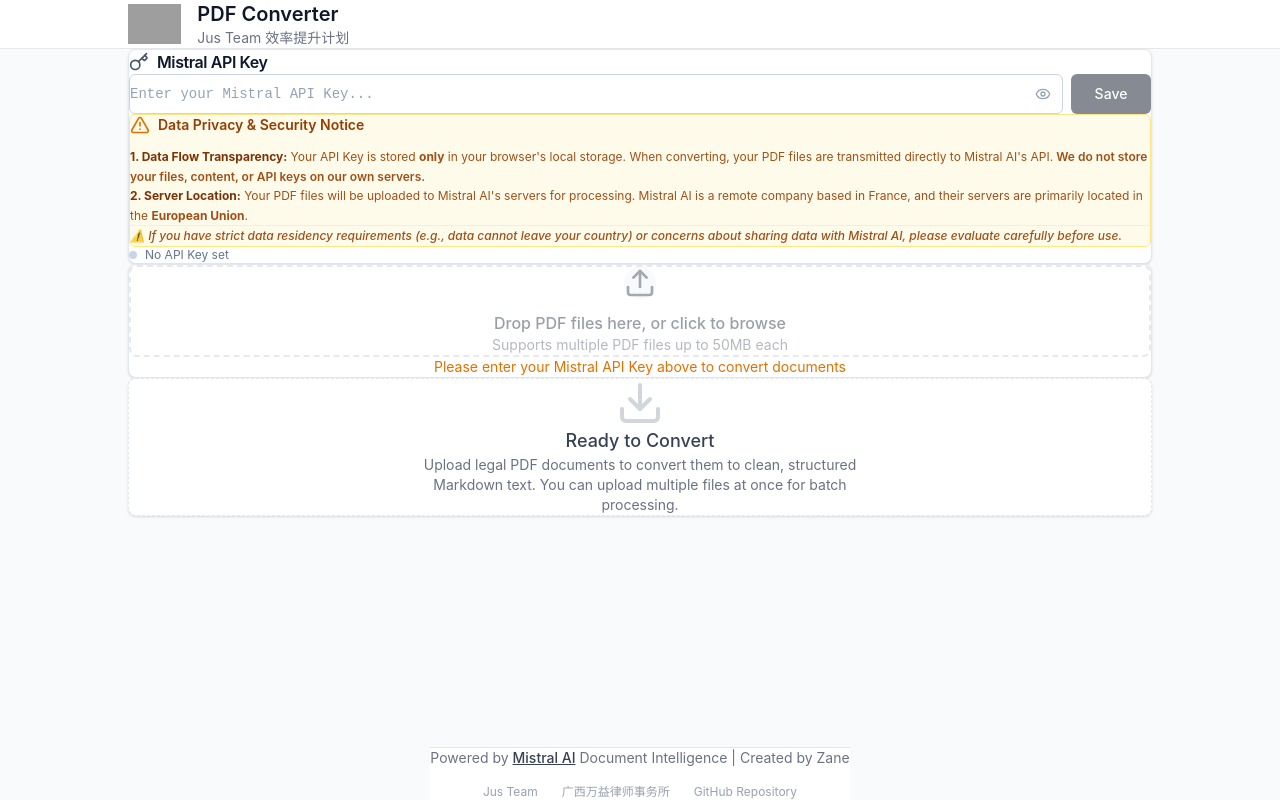
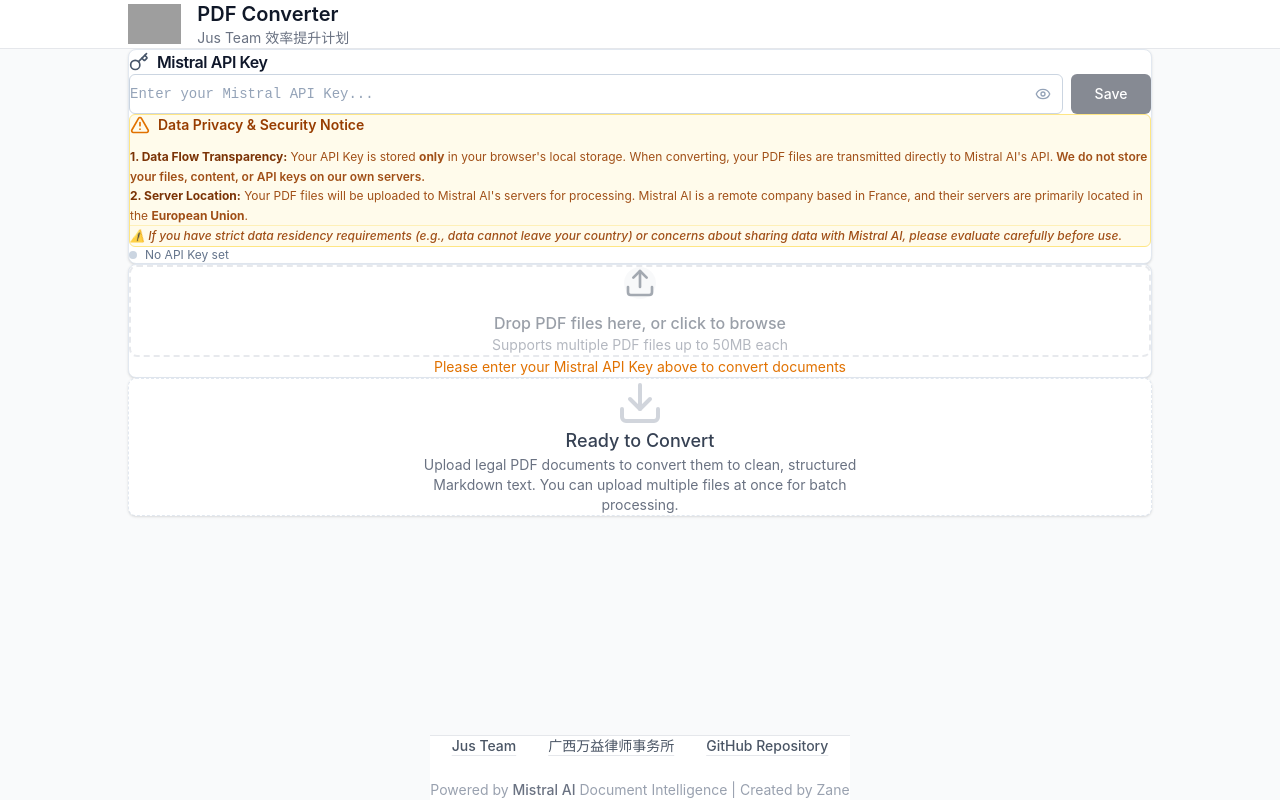
Before and after one commit to ninggest/jus-team-pdf-converter, a React (Vite) app in the folder legal-ocr-frontend/: page / in a window 1280 px wide. Built offline with nearby package versions, Linux system fonts and the light colour scheme; no server answers; grey boxes are pictures that could not be loaded.

Commit message:
style: move footer links above attribution and increase font size

```diff
--- a/legal-ocr-frontend/src/components/Footer.tsx
+++ b/legal-ocr-frontend/src/components/Footer.tsx
@@ -5,26 +5,13 @@
     return (
         <footer className="border-t border-gray-200 bg-white mt-auto py-8">
             <div className="max-w-6xl mx-auto px-4 box-border">
-                <div className="flex flex-col items-center gap-4">
-                    <p className="text-center text-sm text-gray-500">
-                        Powered by{" "}
-                        <a
-                            href="https://mistral.ai"
-                            target="_blank"
-                            rel="noopener noreferrer"
-                            className="text-gray-700 hover:text-gray-900 underline font-medium"
-                        >
-                            Mistral AI
-                        </a>{" "}
-                        Document Intelligence | Created by Zane
-                    </p>
-
-                    <div className="flex flex-wrap justify-center gap-x-6 gap-y-2 text-xs text-gray-400">
+                <div className="flex flex-col items-center gap-6">
+                    <div className="flex flex-wrap justify-center gap-x-8 gap-y-3 text-sm font-medium text-gray-600">
                         <a
                             href="https://jus.team/"
                             target="_blank"
                             rel="noopener noreferrer"
-                            className="hover:text-legal-600 transition-colors"
+                            className="hover:text-legal-600 transition-colors underline decoration-gray-200 underline-offset-4 hover:decoration-legal-200"
                         >
                             Jus Team
                         </a>
@@ -32,7 +19,7 @@
                             href="https://www.wywlawyer.com/"
                             target="_blank"
                             rel="noopener noreferrer"
-                            className="hover:text-legal-600 transition-colors"
+                            className="hover:text-legal-600 transition-colors underline decoration-gray-200 underline-offset-4 hover:decoration-legal-200"
                         >
                             广西万益律师事务所
                         </a>
@@ -40,11 +27,24 @@
                             href="https://github.com/ninggest/jus-team-pdf-converter"
                             target="_blank"
                             rel="noopener noreferrer"
-                            className="hover:text-legal-600 transition-colors"
+                            className="hover:text-legal-600 transition-colors underline decoration-gray-200 underline-offset-4 hover:decoration-legal-200"
                         >
                             GitHub Repository
                         </a>
                     </div>
+
+                    <p className="text-center text-sm text-gray-400">
+                        Powered by{" "}
+                        <a
+                            href="https://mistral.ai"
+                            target="_blank"
+                            rel="noopener noreferrer"
+                            className="text-gray-500 hover:text-gray-700 font-medium"
+                        >
+                            Mistral AI
+                        </a>{" "}
+                        Document Intelligence | Created by Zane
+                    </p>
                 </div>
             </div>
         </footer>
```
